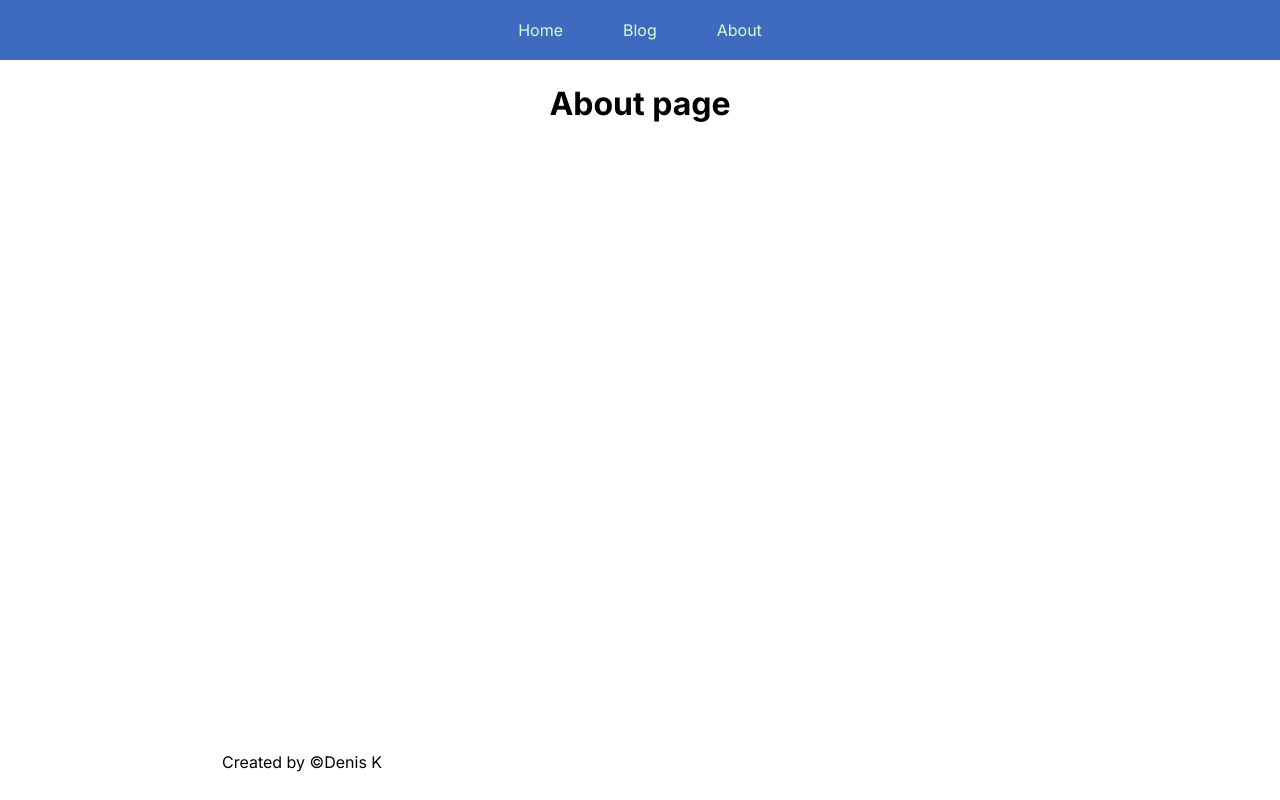
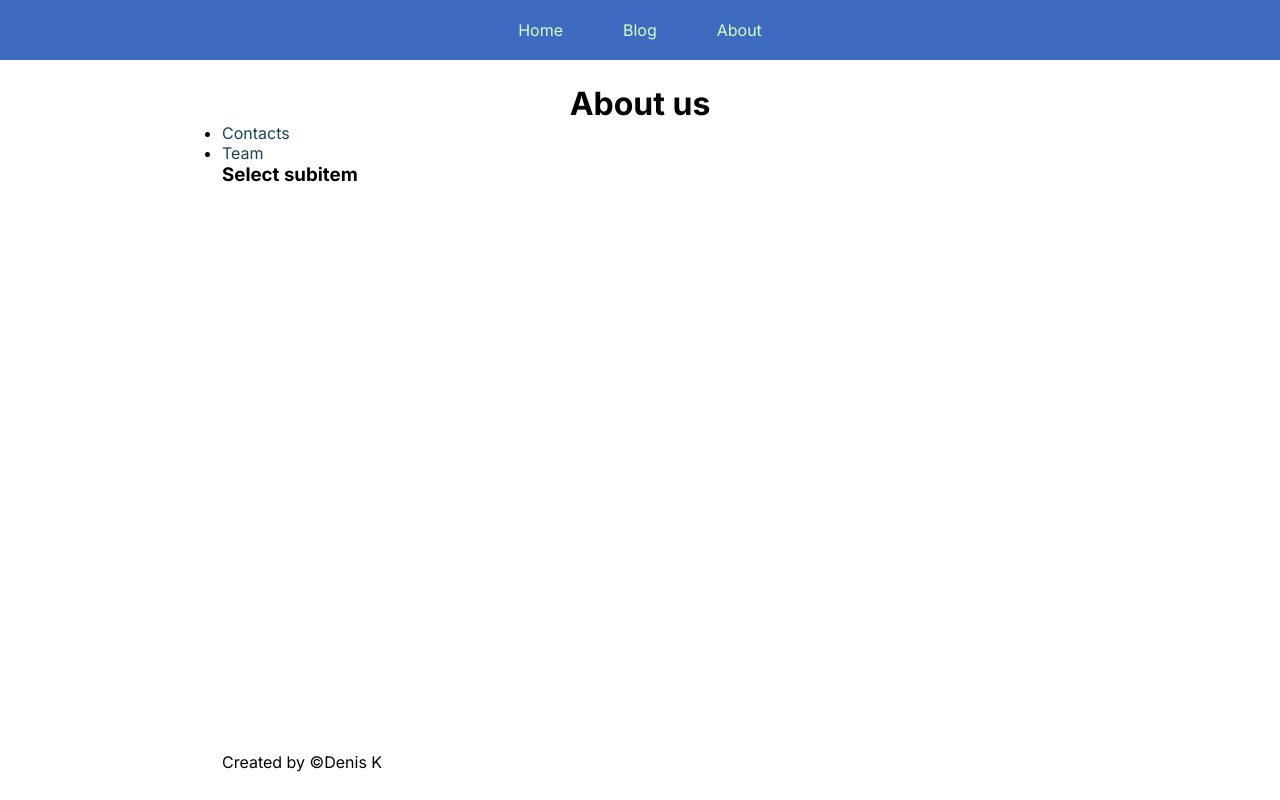
Before and after one commit to Wolf-Den1994/next-blog-app, a Next.js app: page /about in a window 1280 px wide. Built offline with nearby package versions, Linux system fonts and the light colour scheme.

Commit message:
feat: add additional layout

```diff
--- /dev/null
+++ b/app/about/layout.tsx
@@ -0,0 +1,22 @@
+import Link from "next/link";
+
+export default function AboutLayout({
+  children,
+}: Readonly<{
+  children: React.ReactNode;
+}>) {
+  return (
+    <div>
+      <h1>About us</h1>
+      <ul>
+        <li>
+          <Link href="/about/contacts">Contacts</Link>
+        </li>
+        <li>
+          <Link href="/about/team">Team</Link>
+        </li>
+      </ul>
+      {children}
+    </div>
+  );
+}
--- a/app/about/page.tsx
+++ b/app/about/page.tsx
@@ -1,3 +1,3 @@
 export default function About() {
-  return <h1>About page</h1>
+  return <h3>Select subitem</h3>
 }
--- a/app/globals.css
+++ b/app/globals.css
@@ -1,5 +1,6 @@
 :root {
   --color-main: #d4ffca;
+  --color-text: #184455;
   --color-bg: #3e6bc0;
   --color-active: #07a17b;
 }
@@ -25,7 +26,7 @@
 
 a {
   text-decoration: none;
-  color: var(--color-main);
+  color: var(--color-text);
 }
 
 a:hover {
@@ -51,4 +52,5 @@
 
 header a {
   padding: 20px;
+  color: var(--color-main);
 }
```
